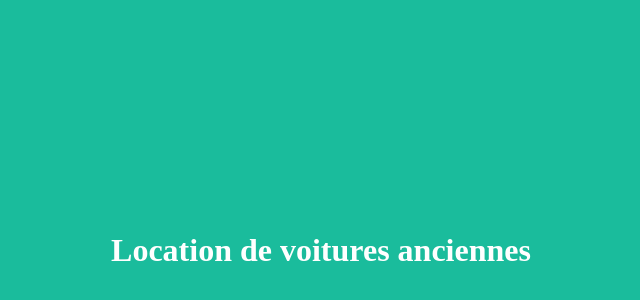
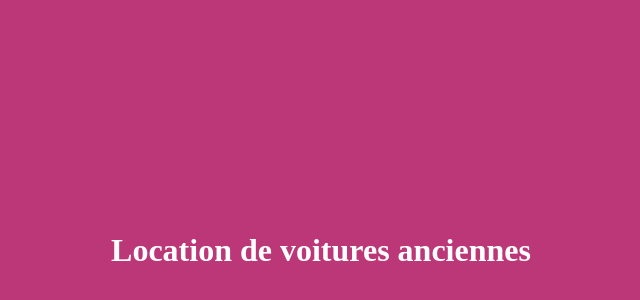
Before and after one commit to memoforcing/locationVoitures, a plain HTML site: page index.html in a window 1280 px wide. Shown: the part 42-342 px from the top of the page, without its empty margins (319-959 px from the left). Drawn offline with Linux system fonts and the light colour scheme.

Commit message:
modification de la couleur de fond

```diff
--- a/index.html
+++ b/index.html
@@ -6,7 +6,7 @@
     <meta name="viewport" content="width=device-width, initial-scale=1.0">
     <title>Document</title>
 </head>
-<body style="background-color: #1abc9c;">
+<body style="background-color: #bc3777;">
     <h1 style="padding-top: 20%; padding-bottom: 20%; text-align: center; color: #fff;" >Location de voitures anciennes</h1>
 
 </body>
```
